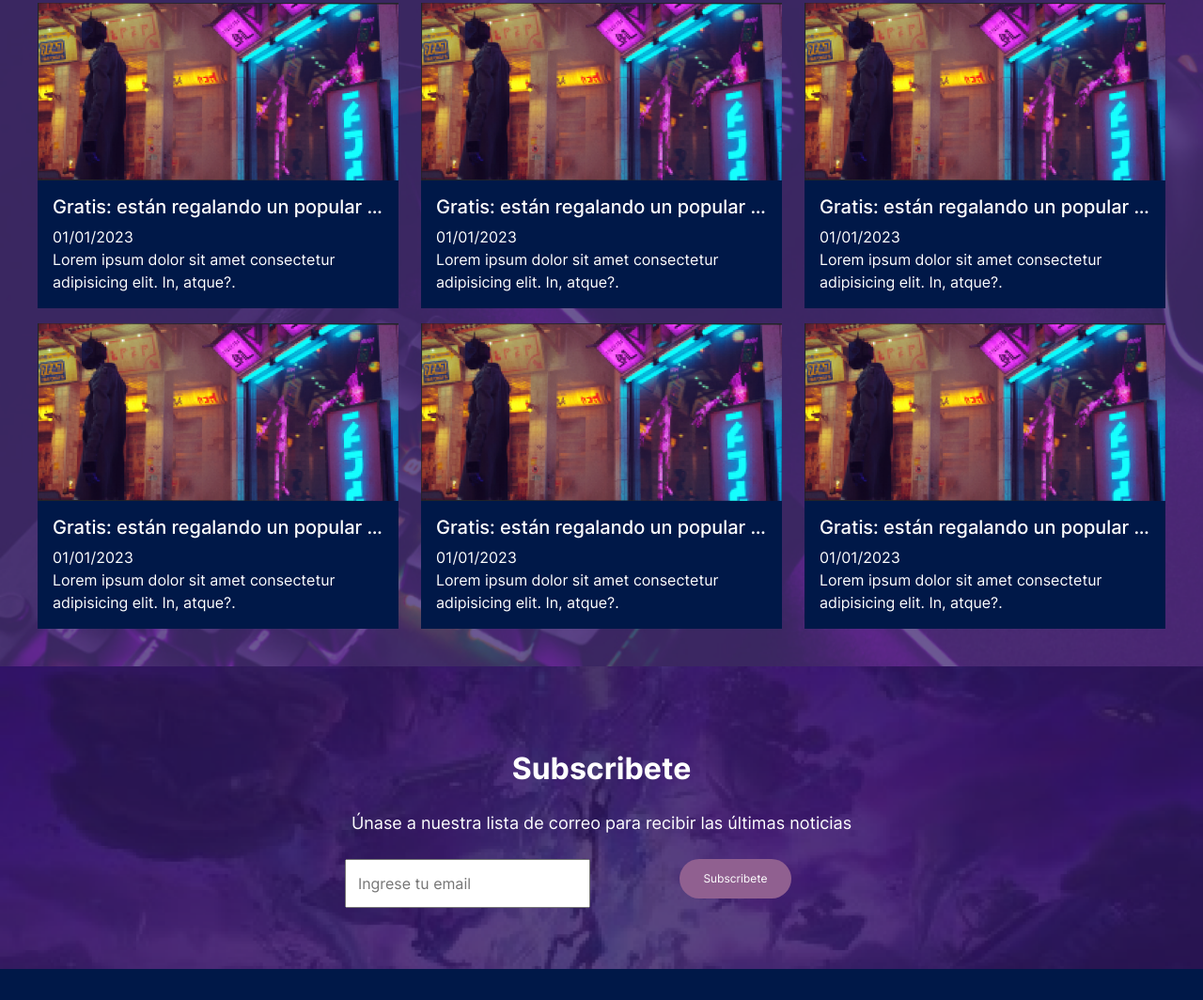
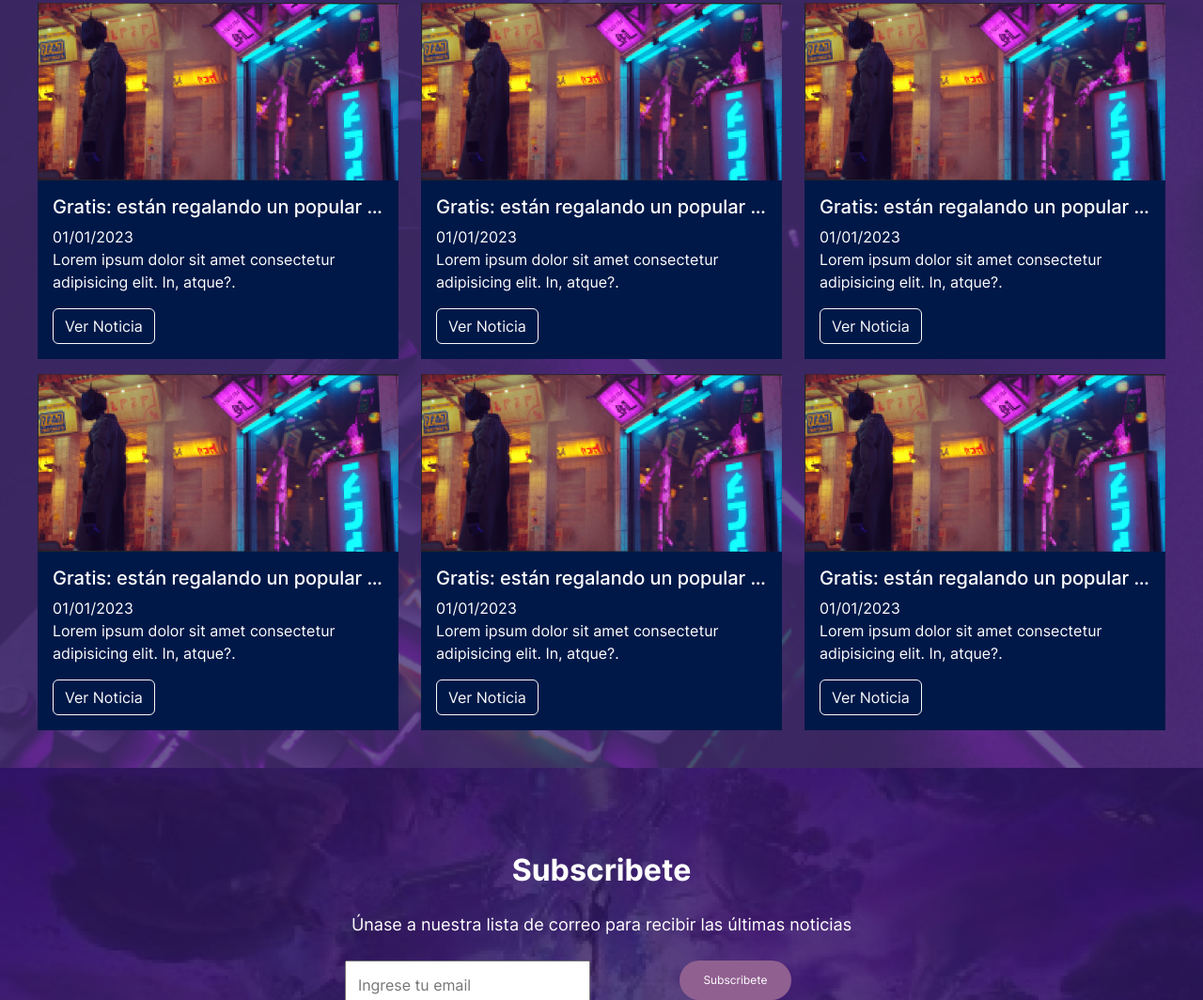
Before and after one commit to sebasfonseca4/PFFonsecaDesarrolloWeb, a plain HTML site: page pages/noticias.html in a window 1280 px wide. Shown: the part 848-1912 px from the top of the page at 94% size. Drawn offline with nearby package versions, Linux system fonts and the light colour scheme.

Commit message:
Botones de ver reseña y ver noticia en la pagina de reviews y pagina de noticias

```diff
--- a/pages/noticias.html
+++ b/pages/noticias.html
@@ -114,6 +114,7 @@
                                     <h5 class="card-title text-truncate fs-5">Gratis: están regalando un popular juego de horror para celebrar el estreno de su secuela</h5>
                                     <span>01/01/2023</span>
                                     <p class="card-text fs-6">Lorem ipsum dolor sit amet consectetur adipisicing elit. In, atque?.</p>
+                                    <a type="button" class="btn btn-outline-light">Ver Noticia</a>
                                 </div>
                             </div>
                         </div>
@@ -124,6 +125,7 @@
                                     <h5 class="card-title text-truncate fs-5">Gratis: están regalando un popular juego de horror para celebrar el estreno de su secuela</h5>
                                     <span>01/01/2023</span>
                                     <p class="card-text fs-6">Lorem ipsum dolor sit amet consectetur adipisicing elit. In, atque?.</p>
+                                    <a type="button" class="btn btn-outline-light">Ver Noticia</a>
                                 </div>
                             </div>
                         </div>
@@ -134,6 +136,7 @@
                                     <h5 class="card-title text-truncate fs-5">Gratis: están regalando un popular juego de horror para celebrar el estreno de su secuela</h5>
                                     <span>01/01/2023</span>
                                     <p class="card-text fs-6">Lorem ipsum dolor sit amet consectetur adipisicing elit. In, atque?.</p>
+                                    <a type="button" class="btn btn-outline-light">Ver Noticia</a>
                                 </div>
                             </div>
                         </div>
@@ -144,6 +147,7 @@
                                     <h5 class="card-title text-truncate fs-5">Gratis: están regalando un popular juego de horror para celebrar el estreno de su secuela</h5>
                                     <span>01/01/2023</span>
                                     <p class="card-text fs-6">Lorem ipsum dolor sit amet consectetur adipisicing elit. In, atque?.</p>
+                                    <a type="button" class="btn btn-outline-light">Ver Noticia</a>
                                 </div>
                             </div>
                         </div>
@@ -154,6 +158,7 @@
                                     <h5 class="card-title text-truncate fs-5">Gratis: están regalando un popular juego de horror para celebrar el estreno de su secuela</h5>
                                     <span>01/01/2023</span>
                                     <p class="card-text fs-6">Lorem ipsum dolor sit amet consectetur adipisicing elit. In, atque?.</p>
+                                    <a type="button" class="btn btn-outline-light">Ver Noticia</a>
                                 </div>
                             </div>
                         </div>
@@ -164,6 +169,7 @@
                                     <h5 class="card-title text-truncate fs-5">Gratis: están regalando un popular juego de horror para celebrar el estreno de su secuela</h5>
                                     <span>01/01/2023</span>
                                     <p class="card-text fs-6">Lorem ipsum dolor sit amet consectetur adipisicing elit. In, atque?.</p>
+                                    <a type="button" class="btn btn-outline-light">Ver Noticia</a>
                                 </div>
                             </div>
                         </div>
@@ -179,6 +185,7 @@
                                 <h5 class="card-title text-truncate fs-5">Gratis: están regalando un popular juego de horror para celebrar el estreno de su secuela</h5>
                                 <span>01/01/2023</span>
                                 <p class="card-text fs-6">Lorem ipsum dolor sit amet consectetur adipisicing elit. In, atque?.</p>
+                                <a type="button" class="btn btn-outline-light">Ver Noticia</a>
                             </div>
                         </div>
                       </div>
@@ -189,6 +196,7 @@
                                 <h5 class="card-title text-truncate fs-5">Gratis: están regalando un popular juego de horror para celebrar el estreno de su secuela</h5>
                                 <span>01/01/2023</span>
                                 <p class="card-text fs-6">Lorem ipsum dolor sit amet consectetur adipisicing elit. In, atque?.</p>
+                                <a type="button" class="btn btn-outline-light">Ver Noticia</a>
                             </div>
                         </div>
                       </div>
@@ -199,6 +207,7 @@
                                 <h5 class="card-title text-truncate fs-5">Gratis: están regalando un popular juego de horror para celebrar el estreno de su secuela</h5>
                                 <span>01/01/2023</span>
                                 <p class="card-text fs-6">Lorem ipsum dolor sit amet consectetur adipisicing elit. In, atque?.</p>
+                                <a type="button" class="btn btn-outline-light">Ver Noticia</a>
                             </div>
                         </div>
                       </div>
```
Also changed, not shown: pages/reviews.html (+6 -0 lines).
